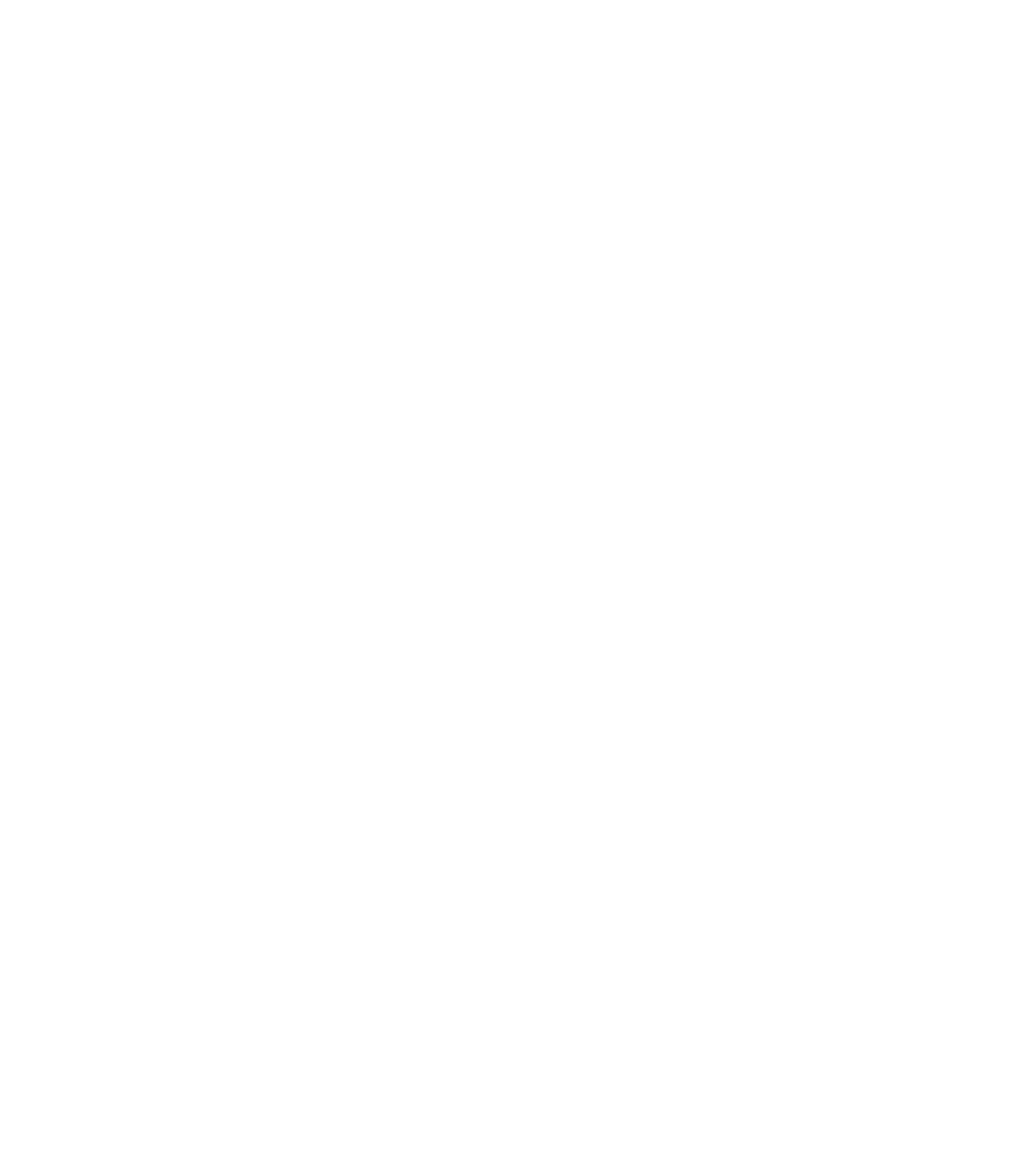
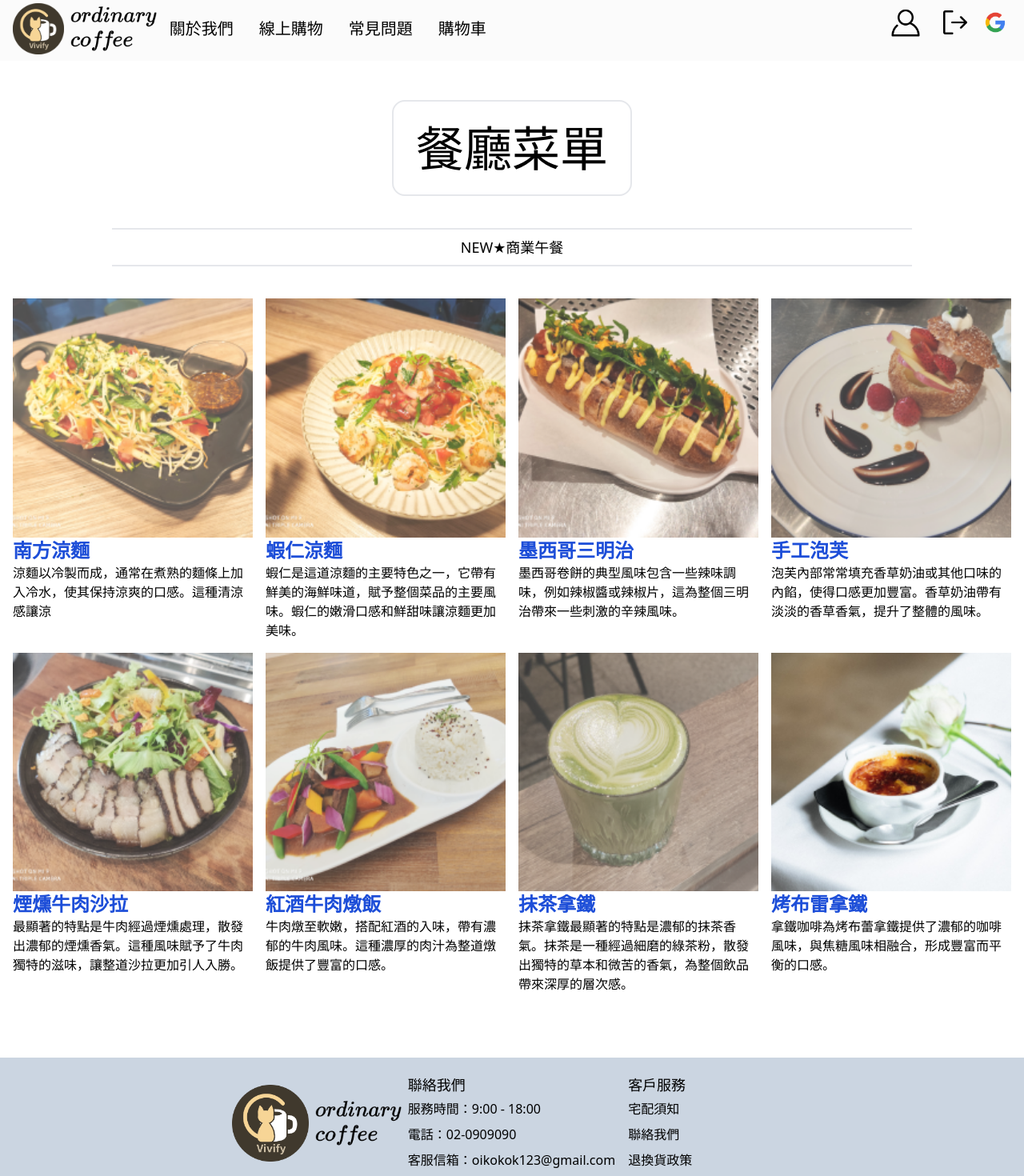
Before and after one commit to ryouske1213/vite3-coffee, a Vue app: page /WesternFood in a window 1280 px wide. Before the commit this address had no page. Shown: the part 20-1490 px from the top of the page at 80% size. Before the commit the page ends 800 px from the top, so only its background shows below. Built offline with nearby package versions, Linux system fonts and the light colour scheme; what vue3-google-login would draw is missing.

Commit message:
fix: shopping 錯誤已修好 新增西餐頁面

```diff
--- a/src/assets/carousel.json
+++ b/src/assets/carousel.json
@@ -4,5 +4,11 @@
     },
     {
         "img": "Carousel-coffee1.png"
+    },
+    {
+        "img": "Western-food01.jpg"
+    },
+    {
+        "img": "Western-food02.jpg"
     }
 ]
--- a/src/assets/light_meal.json
+++ b/src/assets/light_meal.json
@@ -3,61 +3,57 @@
         "id":1,
         "name":"南方涼麵",
         "price": 350,
-        "img": "meal1.png"
+        "img": "/image/meal1.png",
+        "content": "涼麵以冷製而成，通常在煮熟的麵條上加入冷水，使其保持涼爽的口感。這種清涼感讓涼"
     },
     {
         "id":2,
         "name":"蝦仁涼麵",
         "price": 300,
-        "img": "meal2.png"
+        "img": "/image/meal2.png",
+        "content":"蝦仁是這道涼麵的主要特色之一，它帶有鮮美的海鮮味道，賦予整個菜品的主要風味。蝦仁的嫩滑口感和鮮甜味讓涼麵更加美味。"
     },
     {
         "id":3,
         "name":"墨西哥三明治",
         "price": 250,
-        "img": "meal3.png"
+        "img": "/image/meal3.png",
+        "content":"墨西哥卷餅的典型風味包含一些辣味調味，例如辣椒醬或辣椒片，這為整個三明治帶來一些刺激的辛辣風味。"
     },
     {
         "id":4,
         "name":"手工泡芙",
         "price": 100,
-        "img": "meal4.png"
+        "img": "/image/meal4.png",
+        "content":" 泡芙內部常常填充香草奶油或其他口味的內餡，使得口感更加豐富。香草奶油帶有淡淡的香草香氣，提升了整體的風味。"
     },
     {
         "id":5,
         "name":"煙燻牛肉沙拉",
         "price": 240,
-        "img": "meal5.png"
+        "img": "/image/meal5.png",
+        "content":"最顯著的特點是牛肉經過煙燻處理，散發出濃郁的煙燻香氣。這種風味賦予了牛肉獨特的滋味，讓整道沙拉更加引人入勝。"
     },
     {
         "id":6,
         "name":"紅酒牛肉燉飯",
         "price": 380,
-        "img": "meal6.png"
+        "img": "/image/meal6.png",
+        "content":"牛肉燉至軟嫩，搭配紅酒的入味，帶有濃郁的牛肉風味。這種濃厚的肉汁為整道燉飯提供了豐富的口感。"
     },
     {
         "id":7,
         "name":"抹茶拿鐵",
         "price": 150,
-        "img": "drink1.png"
+        "img": "/image/drink1.png",
+        "content":"抹茶拿鐵最顯著的特點是濃郁的抹茶香氣。抹茶是一種經過細磨的綠茶粉，散發出獨特的草本和微苦的香氣，為整個飲品帶來深厚的層次感。"
     },
     {
         "id":8,
-        "name":"拿鐵",
-        "price": 120,
-        "img": "drink2.png"
-    },
-    {
-        "id":9,
-        "name":"巧克力牛奶",
-        "price": 160,
-        "img": "drink3.png"
-    },
-    {
-        "id":10,
         "name":"烤布雷拿鐵",
         "price": 180,
-        "img": "drink4.png"
+        "img": "/image/drink4.png",
+        "content":"拿鐵咖啡為烤布蕾拿鐵提供了濃郁的咖啡風味，與焦糖風味相融合，形成豐富而平衡的口感。"
     }
 
 ]
--- a/src/components/footer_1.vue
+++ b/src/components/footer_1.vue
@@ -3,7 +3,7 @@
 <template>
   <div class="bg-slate-300 mt-20">
     <div class="w-full flex justify-center">
-      <div class="w-[1000px] flex justify-between items-center mt-5">
+      <div class="w-[700px] md:flex md:items-center mt-5">
         <div class="flex items-center justify-center">
           <img class="w-24" src="../assets/background/Logo.png" alt="" />
           <img
@@ -12,7 +12,8 @@
             alt=""
           />
         </div>
-        <div>
+        <div class="flex justify-center md:justify-between">
+          <div class="mx-2">
             <div class="">
               <h1 class="text-lg">聯絡我們</h1>
             </div>
@@ -22,7 +23,7 @@
               <p>客服信箱：oikokok123@gmail.com</p>
             </div>
           </div>
-        <div>
+          <div class="mx-2">
             <div>
               <h1 class="text-lg">客戶服務</h1>
             </div>
@@ -34,6 +35,7 @@
           </div>
         </div>
       </div>
+    </div>
     <div class="w-full flex justify-center py-10">
       <p class="text-2xl">© 2022 cafe Rights Reserved.</p>
     </div>
--- a/src/components/hamburgerMenu.vue
+++ b/src/components/hamburgerMenu.vue
@@ -54,4 +54,7 @@
   </div>
 </template>
 
-<style></style>
+<style scoped>
+
+
+</style>
--- a/src/components/header_1.vue
+++ b/src/components/header_1.vue
@@ -19,7 +19,7 @@
 <template>
   <div class="fixed flex bg-home text-black w-full z-50">
       <div class="flex items-center md:hidden ml-5">
-        <hamburgerMenu :class="isOpen ? 'OpenMenu' : 'CloseMenu'" @OpenMenu="OpenMenu" :isOpen="isOpen" />
+        <hamburgerMenu @OpenMenu="OpenMenu" :isOpen="isOpen" />
       </div>
     <div class="w-full flex justify-between items-center">
       <div class="md:flex h-20 mx-4 mt-4 md:items-center justify-center">
@@ -78,7 +78,5 @@
 </template>
 
 <style scoped>
-.OpenMenu{
 
-}
 </style>
--- a/src/router/index.js
+++ b/src/router/index.js
@@ -7,6 +7,7 @@
 import Coffee_items from '../views/Home/Coffee_items.vue'
 import Shopping from '../views/Home/Shopping.vue'
 import Login from '../views/login/index.vue'
+import WesternFood from '../views/Home/WesternFood.vue'
 
 export const router = createRouter({
   history: createWebHistory (),
@@ -50,6 +51,11 @@
       path: '/Login/index',
       name: 'Login',
       component: Login
+    },
+    {
+      path: '/WesternFood',
+      name: 'WesternFood',
+      component: WesternFood
     }
 ]
 })
--- a/src/views/Home/Coffee_items.vue
+++ b/src/views/Home/Coffee_items.vue
@@ -40,12 +40,12 @@
 }
 
 function addToCart(){
-    const carts = JSON.parse(window.localStorage.getItem("carts","carts")) ?? []
+    const carts = JSON.parse(localStorage.getItem("carts","carts")) ?? []
     carts.push({
         id: id.value,
         count: count.value
     });
-    window.localStorage.setItem("carts", JSON.stringify(carts))
+    localStorage.setItem("carts", JSON.stringify(carts))
     router.push('/Shopping/')
 }
 
--- a/src/views/Home/Home.vue
+++ b/src/views/Home/Home.vue
@@ -34,7 +34,7 @@
           <div>
             <div>
               <div class="relative flex cursor-pointer">
-                <router-link to="/Coffee_bag">
+                <router-link to="/WesternFood">
                   <img
                     class="w-[600px]"
                     src="@/assets/background/western-food.jpg"
--- /dev/null
+++ b/src/views/Home/WesternFood.vue
@@ -0,0 +1,52 @@
+<script setup>
+import { ref, reactive } from "vue";
+import header_1 from "../../components/header_1.vue";
+import footer_1 from "../../components/footer_1.vue";
+import Food from "../../assets/light_meal.json";
+import { useRouter, useRoute } from "vue-router";
+
+const FoodMenu = reactive(Food);
+const FoodData = reactive([])
+const router = useRouter()
+
+const ButtonFoodMenu = (link) => {
+  FoodData.push(link)
+  sessionStorage.setItem('Food', JSON.stringify(FoodData))
+}
+
+
+</script>
+
+<template>
+  <div class="relative top-0 h-full">
+    <header_1 />
+    <div class="pt-[105px]">
+      <div class="w-full flex justify-center mt-10">
+        <h1 class="p-7 border-2 text-6xl rounded-2xl">餐廳菜單</h1>
+      </div>
+      <div class="w-full flex justify-center mt-10">
+        <h4 class="w-[1000px] border-t-2 border-b-2 text-center">
+          <p class="text-lg my-2">NEW★商業午餐</p>
+        </h4>
+      </div>
+    </div>
+    <div
+      class="grid grid-cols-1 sm:grid-cols-2 md:grid-cols-3 xl:grid-cols-4 gap-4 mt-10 mx-4"
+    >
+      <div
+        class="w-full flex justify-center"
+        v-for="link in FoodMenu"
+        :key="link.id"
+      >
+        <div class="w-[400px]">
+          <img @click="ButtonFoodMenu(link)" class="w-[400px]" :src="link.img" alt="" />
+          <h1 class="text-blue-700 text-2xl font-bold">{{ link.name }}</h1>
+          <p>{{ link.content }}</p>
+        </div>
+      </div>
+    </div>
+    <footer_1 />
+  </div>
+</template>
+
+<style scoped></style>
```
Also changed, not shown: src/views/Home/Shopping.vue (+38 -31 lines), public/image/Western-food01.jpg (added), public/image/Western-food02.jpg (added). Lines whose indentation alone changed are shown as unchanged.
